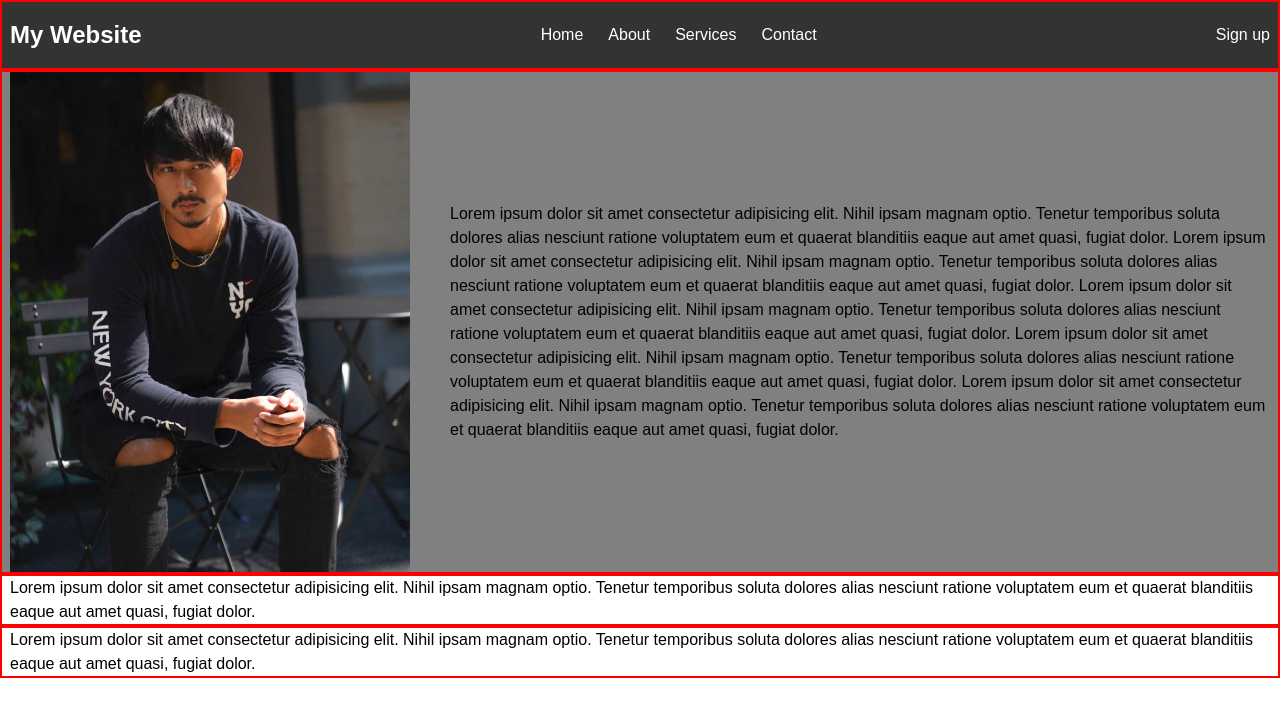
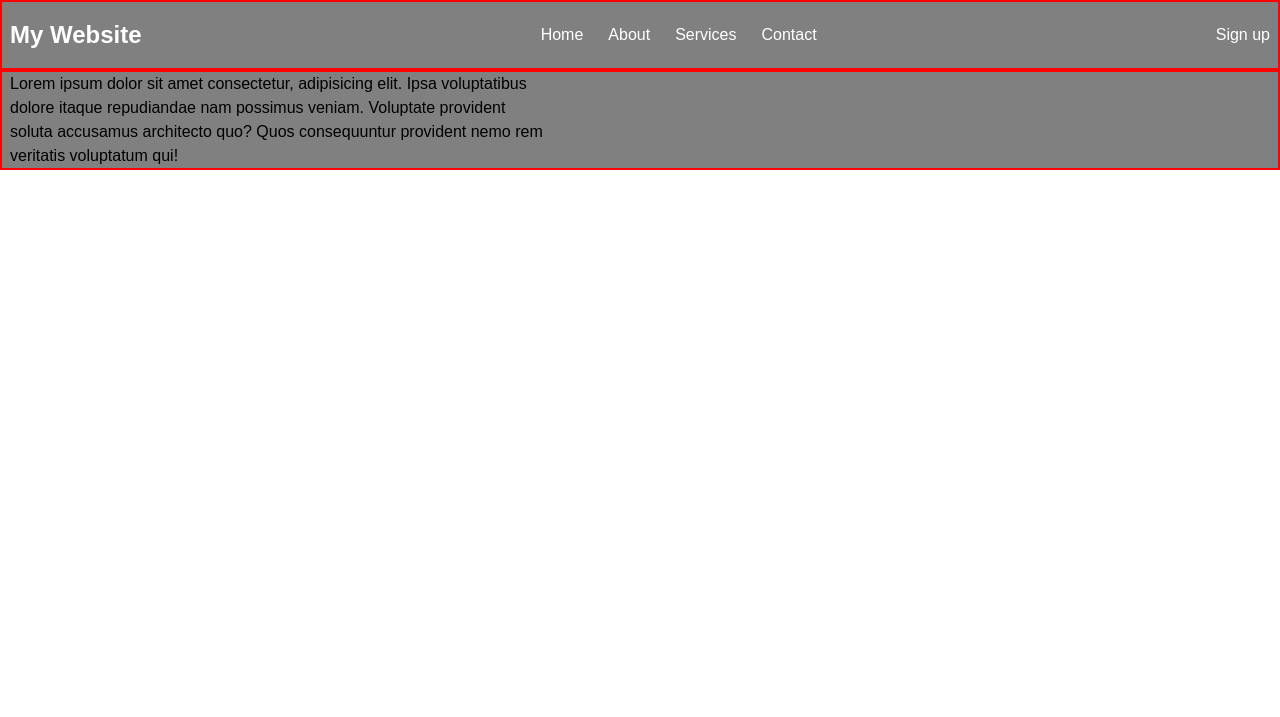
Before and after one commit to aungmintun1/HTML-projects, a PHP site: page / in a window 1280 px wide. Shown: the top 717 px of the page. Run offline with PHP 8.4, Linux system fonts and the light colour scheme.

Commit message:
added a div around header in order to span across whole screen

```diff
--- a/mediaQuery/index.html
+++ b/mediaQuery/index.html
@@ -7,7 +7,7 @@
     <link rel="stylesheet" href="style.css">
 </head>
 <body>
-
+    <div class="bg">
     <header class="header container">
         <div class="HeadContainer">
           <div class="logo">My Website</div>
@@ -20,43 +20,21 @@
           <div>Sign up</div>
         </div>
       </header>
+    </div>
 
     <section class="section1 container">
 
         <div class="about">
-                <img src="aungmintun.jpg" alt="">
+                <!-- <img src="aungmintun.jpg" alt=""> -->
             <p>
-                Lorem ipsum dolor sit amet consectetur adipisicing elit. Nihil ipsam magnam optio.
-                Tenetur temporibus soluta dolores alias nesciunt ratione voluptatem eum et quaerat
-                blanditiis eaque aut amet quasi, fugiat dolor. Lorem ipsum dolor sit amet consectetur adipisicing elit. Nihil ipsam magnam optio.
-                Tenetur temporibus soluta dolores alias nesciunt ratione voluptatem eum et quaerat
-                blanditiis eaque aut amet quasi, fugiat dolor. Lorem ipsum dolor sit amet consectetur adipisicing elit. Nihil ipsam magnam optio.
-                Tenetur temporibus soluta dolores alias nesciunt ratione voluptatem eum et quaerat
-                blanditiis eaque aut amet quasi, fugiat dolor. Lorem ipsum dolor sit amet consectetur adipisicing elit. Nihil ipsam magnam optio.
-                Tenetur temporibus soluta dolores alias nesciunt ratione voluptatem eum et quaerat
-                blanditiis eaque aut amet quasi, fugiat dolor. Lorem ipsum dolor sit amet consectetur adipisicing elit. Nihil ipsam magnam optio.
-                Tenetur temporibus soluta dolores alias nesciunt ratione voluptatem eum et quaerat
-                blanditiis eaque aut amet quasi, fugiat dolor.
+                Lorem ipsum dolor sit amet consectetur, adipisicing elit. Ipsa voluptatibus dolore itaque repudiandae nam possimus veniam.
+                Voluptate provident soluta accusamus architecto quo? Quos consequuntur provident nemo rem veritatis voluptatum qui!
             </p>
         </div>
 
 
     </section>
 
-    <section class="container">
-        <p>
-            Lorem ipsum dolor sit amet consectetur adipisicing elit. Nihil ipsam magnam optio.
-            Tenetur temporibus soluta dolores alias nesciunt ratione voluptatem eum et quaerat
-            blanditiis eaque aut amet quasi, fugiat dolor.
-        </p>
-    </section>
 
-    <section class="container">
-        <p>
-            Lorem ipsum dolor sit amet consectetur adipisicing elit. Nihil ipsam magnam optio.
-            Tenetur temporibus soluta dolores alias nesciunt ratione voluptatem eum et quaerat
-            blanditiis eaque aut amet quasi, fugiat dolor.
-        </p>
-    </section>
 </body>
 </html>
--- a/mediaQuery/style.css
+++ b/mediaQuery/style.css
@@ -19,7 +19,6 @@ body {
 
 
 .header {
-  background-color: #333;
   color: white;
 }
 
@@ -29,6 +28,10 @@ body {
   justify-content: space-between;
   align-items: center;
   padding: 15px 0;
+}
+
+.bg{
+  background-color: gray;
 }
 
 .logo {
@@ -61,6 +64,9 @@ body {
 
 }
 
+.about>p{
+  max-width: 60ch;
+}
 /* Responsive Design for Small Screens
 @media screen and (max-width: 768px) {
   .container {
@@ -127,6 +133,6 @@ body {
 /* 2xl */
 @media (min-width: 1536px) {
   .container {
-    max-width: 100%;
+    max-width: 1536px;
   }
 }
```
